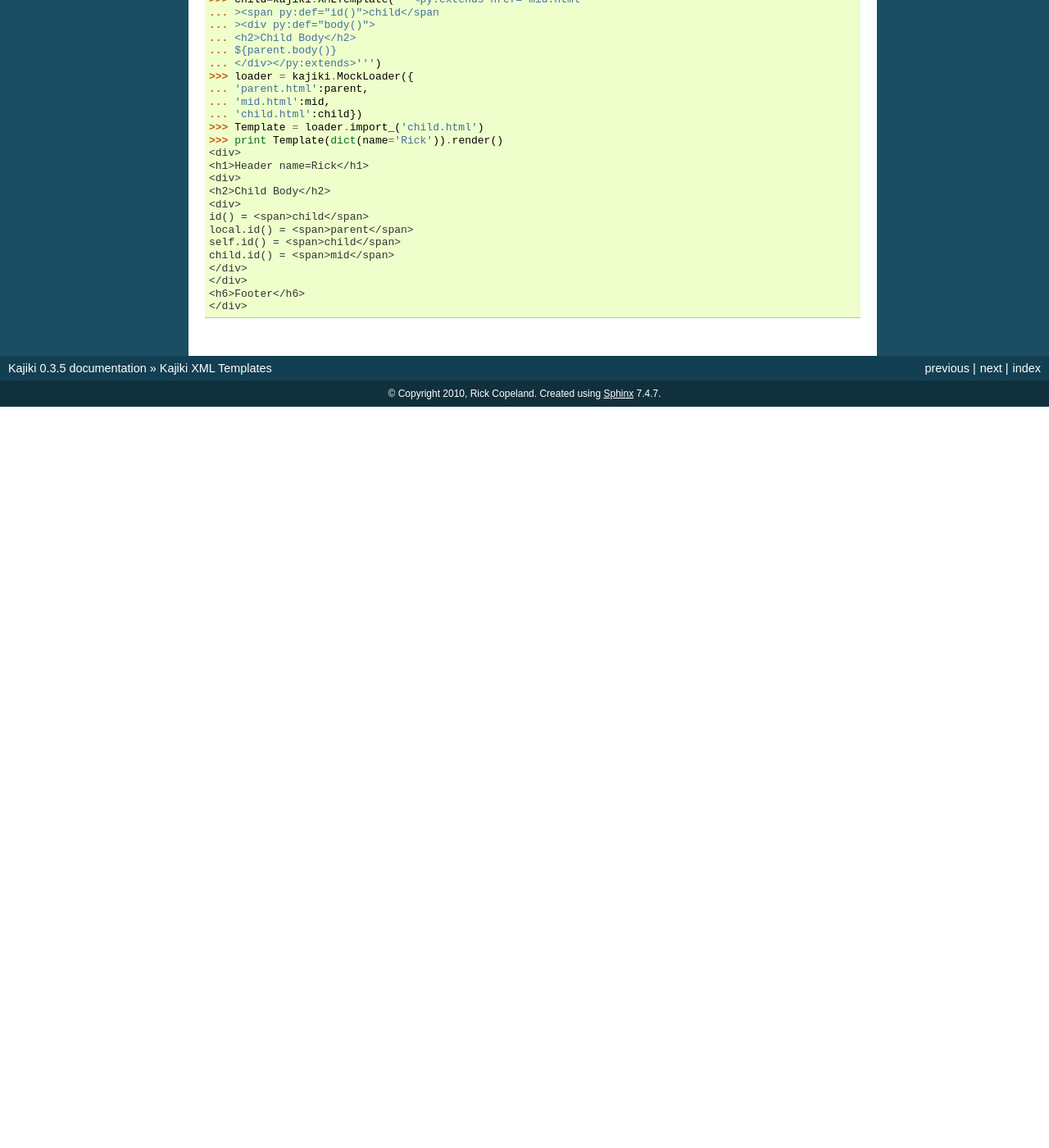
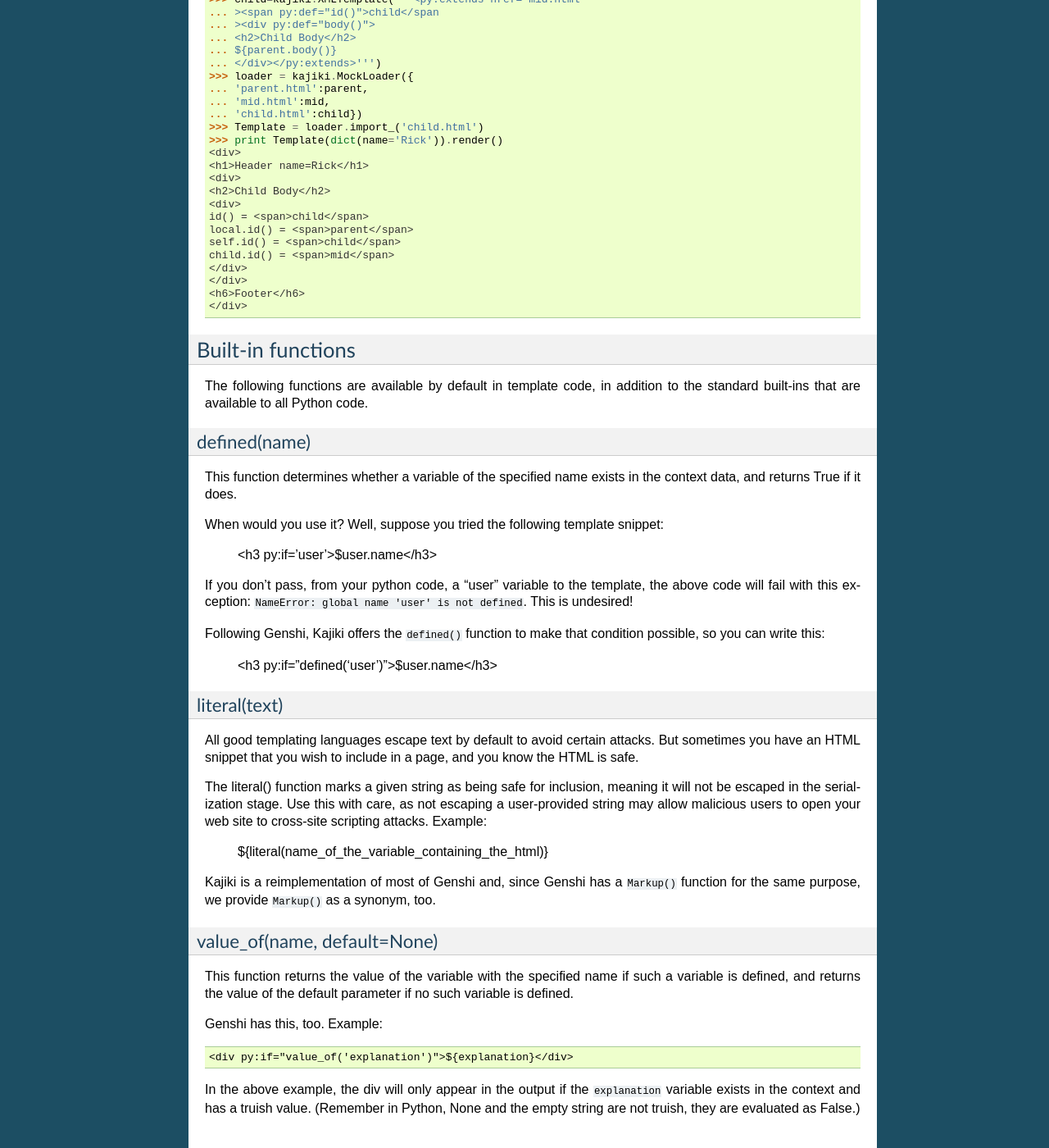
Before and after one commit to jackrosenthal/kajiki, a Sphinx documentation site: the page built from docs/xml-templates.rst, in a window 1280 px wide and 1400 px high, scrolled down 6852 px. Shown: the whole window at 82% size. Built offline with Sphinx 7.4.7, drawn with Linux system fonts in a browser that asks for light colours; before the commit the page ends 7348 px from its top, so only the background shows below that; some of the changed text lies outside the part shown.

Commit message:
Add 3 built-in functions with tests and docs
literal(), Markup(), value_of() and defined()

```diff
--- a/docs/xml-templates.rst
+++ b/docs/xml-templates.rst
@@ -451,3 +451,61 @@ child.id() = <span>mid</span>
 </div>
 <h6>Footer</h6>
 </div>
+
+Built-in functions
+==================
+
+The following functions are available by default in template code,
+in addition to the standard built-ins that are available to all Python code.
+
+defined(name)
+^^^^^^^^^^^^^
+
+This function determines whether a variable of the specified name exists in the context data, and returns True if it does.
+
+When would you use it? Well, suppose you tried the following template snippet:
+
+    <h3 py:if='user'>$user.name</h3>
+
+If you don't pass, from your python code, a "user" variable to the template,
+the above code will fail with this exception:
+``NameError: global name 'user' is not defined``. This is undesired!
+
+Following Genshi, Kajiki offers the ``defined()`` function to make
+that condition possible, so you can write this:
+
+    <h3 py:if="defined('user')">$user.name</h3>
+
+literal(text)
+^^^^^^^^^^^^^
+
+All good templating languages escape text by default to avoid certain attacks.
+But sometimes you have an HTML snippet that you wish to include in a page,
+and you know the HTML is safe.
+
+The literal() function marks a given string as being safe for inclusion,
+meaning it will not be escaped in the serialization stage. Use this with care,
+as not escaping a user-provided string may allow malicious users to open
+your web site to cross-site scripting attacks. Example:
+
+    ${literal(name_of_the_variable_containing_the_html)}
+
+Kajiki is a reimplementation of most of Genshi and, since Genshi has a
+``Markup()`` function for the same purpose, we provide ``Markup()`` as a
+synonym, too.
+
+value_of(name, default=None)
+^^^^^^^^^^^^^^^^^^^^^^^^^^^^
+
+This function returns the value of the variable with the specified name
+if such a variable is defined, and returns the value of the default parameter
+if no such variable is defined.
+
+Genshi has this, too. Example::
+
+    <div py:if="value_of('explanation')">${explanation}</div>
+
+In the above example, the div will only appear in the output if the
+``explanation`` variable exists in the context and has a truish value.
+(Remember in Python, None and the empty string are not truish, they are
+evaluated as False.)
```
Also changed, not shown: docs/migrating_from_genshi.rst (+9 -2 lines), 2 other files.
